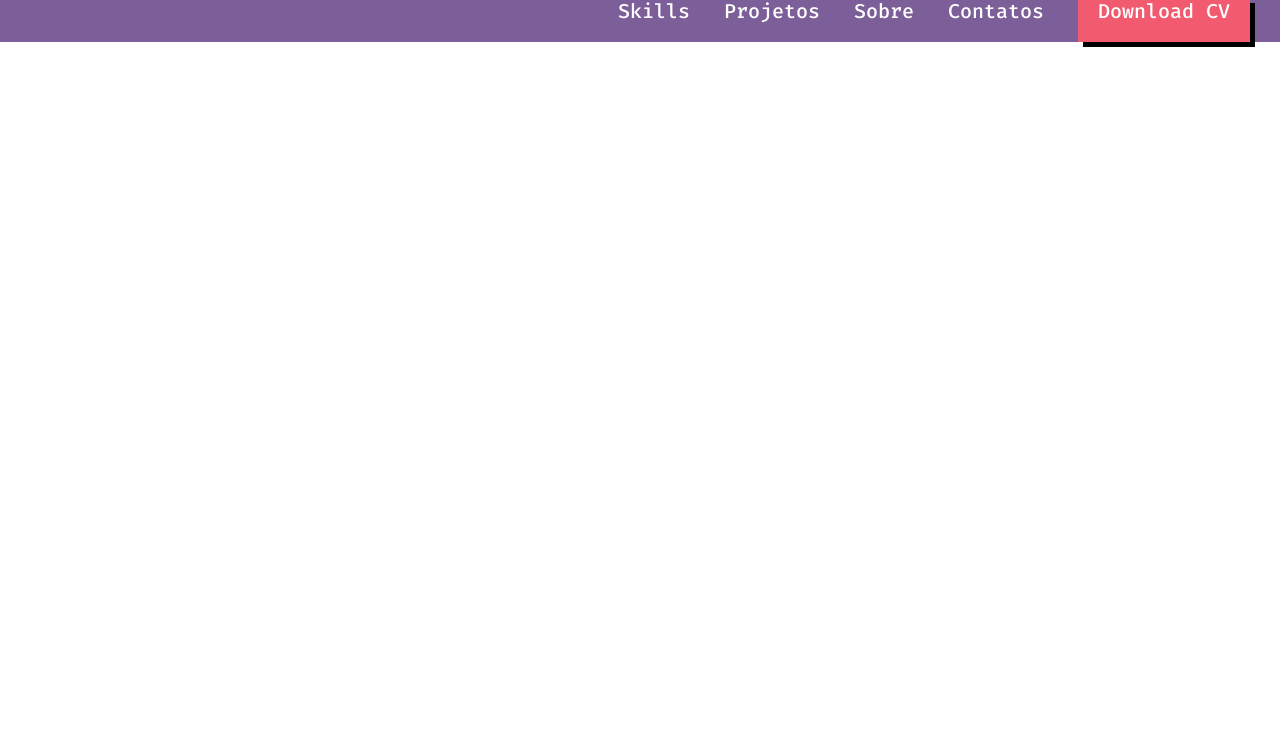
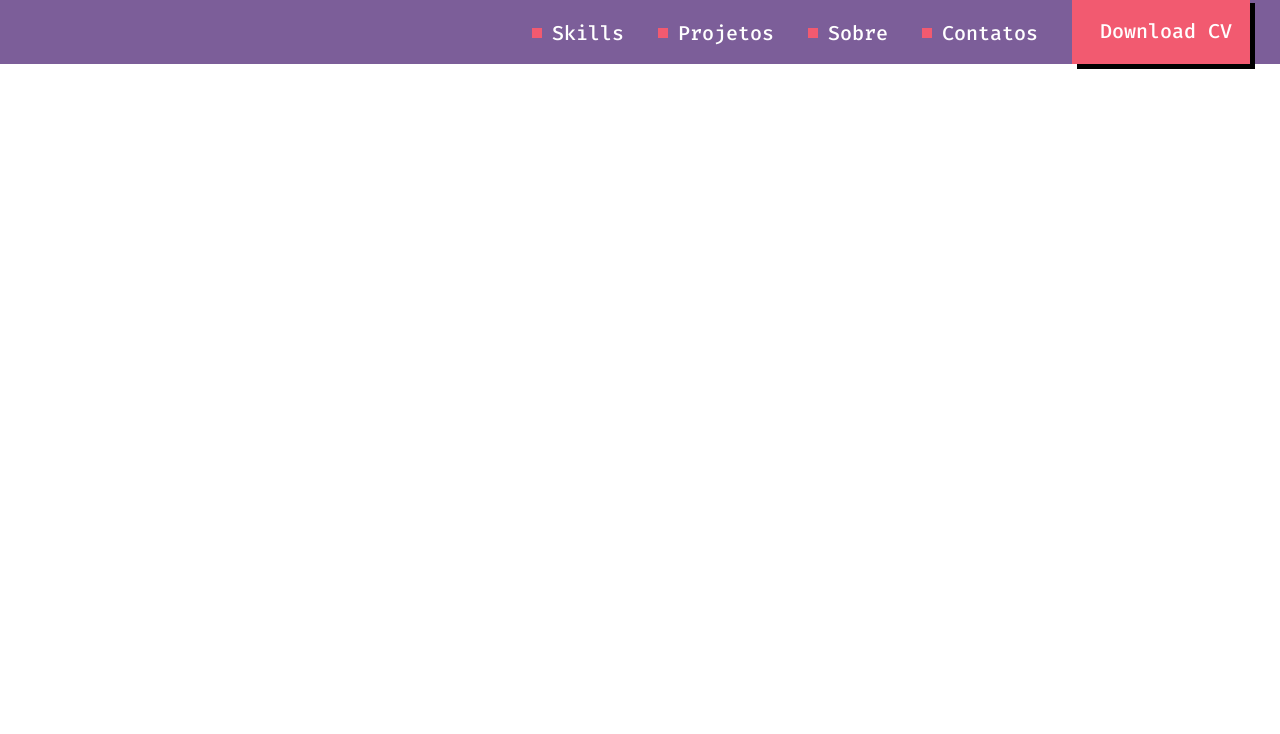
Before and after one commit to VictorCreste/HTML-feliz, a plain HTML site: page novo/index.html in a window 1280 px wide. Shown: the part 66-800 px from the top of the page. Drawn offline with Linux system fonts and the light colour scheme.

Commit message:
atualizando css

```diff
--- a/novo/estilo/style.css
+++ b/novo/estilo/style.css
@@ -9,6 +9,8 @@ nav {
 }
 
 a {
+    display: inline-flex;
+    align-items: center;
     margin-right: 30px;
     color: #FFF;
     font-family: 'Fira Code', monospace;
@@ -17,12 +19,24 @@ a {
     font-size: 20px;
 }
 
+a::before  {
+    content: "";
+    background-color: #F25A70;
+    width: 10px;
+    height: 10px;
+    margin-right: 10px;
+}
+
+span {
+    background-color: #F25A70;
+    width: 10px;
+    height: 10px;
+    margin-right: 10px;
+}
+
 #btn {
     display: inline-block;
     background-color: #F25A70;
-    padding-top: 20px 18px;
-    padding-right: 20px;
-    padding-bottom: 18px;
-    padding-left: 20px;
+    padding: 20px 18px;
     box-shadow: 5px 5px 0px #000000;
 }
```
